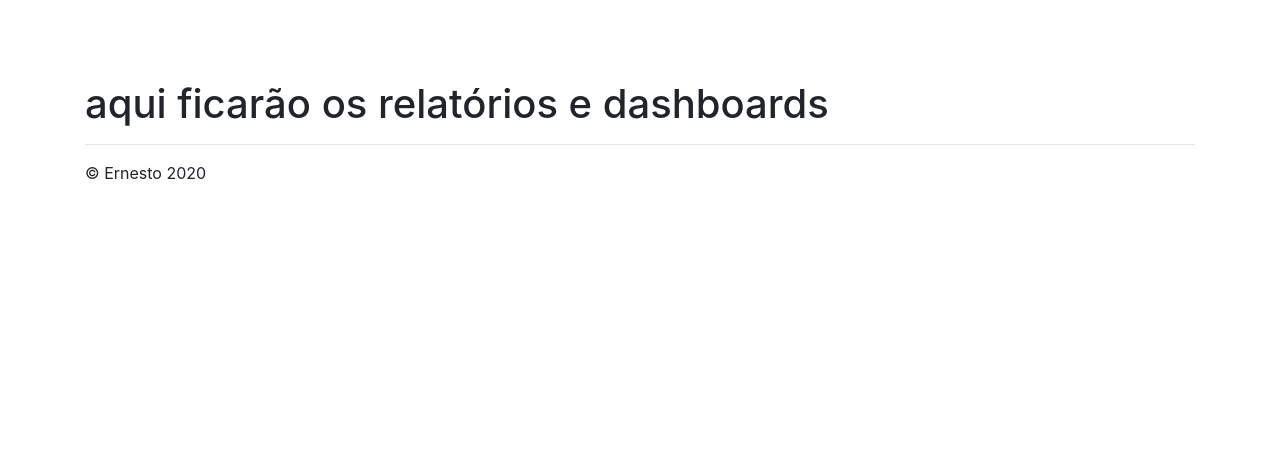
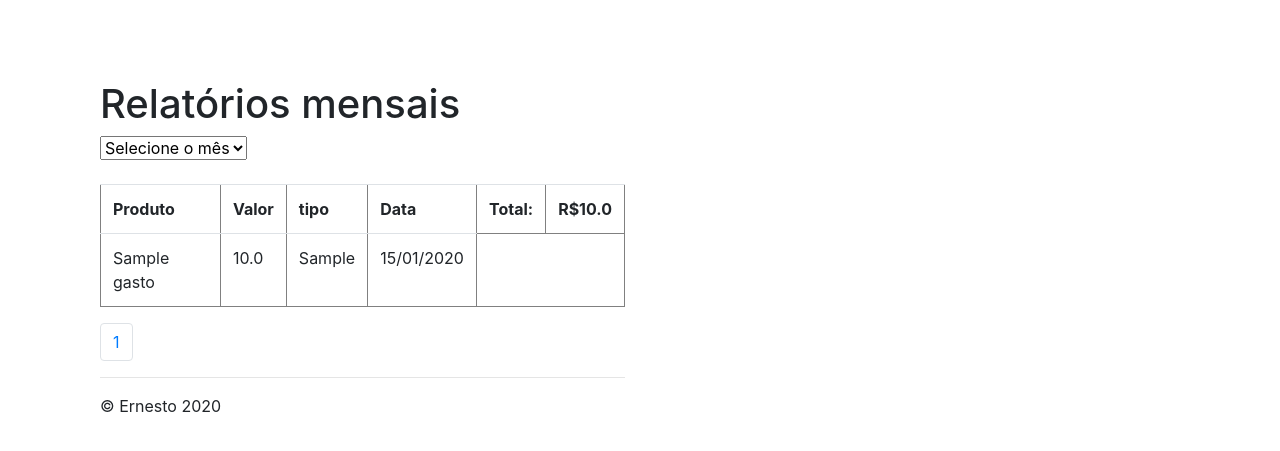
Before and after one commit to lucasernesto/controle_financa, a Flask app: page /relatorios in a window 1280 px wide. Shown: the part 56-507 px from the top of the page. Run offline with Flask 2, Linux system fonts and the light colour scheme; a user stored in the database is signed in; tables that the repository leaves empty hold one stand-in row (values such as "Sample post"); some libraries are stand-ins or nearby versions.

Commit message:
Inserir relatorio mensal

```diff
--- a/app/__init__.py
+++ b/app/__init__.py
@@ -7,6 +7,7 @@ app = Flask(__name__)
 app.config.from_object('config')
 
 login_manager = LoginManager()
+login_manager.login_view = 'login'
 login_manager.init_app(app)
 
 db = SQLAlchemy(app)
--- a/app/controllers/default.py
+++ b/app/controllers/default.py
@@ -1,4 +1,6 @@
+from wsgiref.util import request_uri
 import pendulum, flask, werkzeug
+from sqlalchemy import false
 from pendulum.parsing.exceptions import ParserError
 
 from flask import (
@@ -31,8 +33,10 @@ def index():
     if request.method == "POST":
         user = User.query.filter_by(username=form.username.data).first()
 
-        if form.validate_on_submit() and sha256_crypt.verify(
-            form.password.data, user.password
+        if (
+            user
+            and form.validate_on_submit()
+            and sha256_crypt.verify(form.password.data, user.password)
         ):
             login_user(user)
             return redirect(url_for("home"))
@@ -139,7 +143,6 @@ def login():
 @login_required
 def home(page_num=1):
     form = RegisterGastoForm()
-
     if request.method == "POST":
         if form.validate():
             mes = pendulum.parse(str(form.date.data)).month
@@ -158,7 +161,6 @@ def home(page_num=1):
             db.session.add(new_gasto)
             db.session.commit()
 
-    # TODO fazer pesquisar mes e aparecer os resultador que o usuario deseja
     mes = pendulum.today().month
     ano = pendulum.today().year
     rows = Gasto.query.filter_by(id_user=current_user.id, mes=mes, ano=ano).paginate(
@@ -194,23 +196,35 @@ def deletar_gasto(id):
     return redirect(url_for("home"))
 
 
-@app.route("/relatorios")
-def relatorios():
-    return render_template("relatorios.html")
+@app.route("/relatorios", methods=["GET", "POST"])
+@app.route("/relatorios/<int:mes>/<int:page_num>", methods=["GET", "POST"])
+@login_required
+def relatorios(mes=1, page_num=1):
+    if flask.request.method == "POST":
+        mes = request.form.get("mes")
+
+    rows = Gasto.query.filter_by(id_user=current_user.id, mes=mes).paginate(
+        per_page=5, page=page_num, error_out=True
+    )
+
+    total = get_total(
+        Gasto.query.filter_by(id_user=current_user.id, mes=mes).all(), False
+    )
+
+    return render_template("relatorios.html", rows=rows, total=total, mes=mes)
 
 
 @app.route("/logout")
 @login_required
 def logout():
     logout_user()
-
     return redirect(url_for("index"))
 
 
-def get_total(rows):
+def get_total(rows, pagamento=True):
     total = 0
     for row in rows:
-        if row.pago:
+        if row.pago and pagamento:
             continue
 
         total += row.valor
--- a/app/templates/home.html
+++ b/app/templates/home.html
@@ -42,7 +42,7 @@
                 {% for row in rows.items %}
                 <tr scope="row">
                     <td>
-                      <form action="{{ url_for('deletar_gasto', id=row.id) }}" method="post">
+                      <form action="{{ url_for('deletar_gasto', id=row.id, page='home') }}" method="post">
                         <div class="col text-center">
                           <button onclick="this.form.submit()" align="center" type="button" class="btn btn-danger btn-sm">x</button>
                         </div>
@@ -77,7 +77,7 @@
                         <li class="page-item"><a class="page-link" href="{{ url_for('home', page_num=page) }}"> {{page}} </a></li>
                     {% endfor %}
                     {% if rows.has_next %}
-                        <li class="page-item"><a class="page-link" href="{{rows.next_num}}"> Próximo </a></li>
+                        <li class="page-item"><a class="page-link" href="{{ url_for('home', page_num=rows.next_num) }}"> Próximo </a></li>
                     {% endif %}
                 </ul>
             </nav>
--- a/app/templates/relatorios.html
+++ b/app/templates/relatorios.html
@@ -6,7 +6,75 @@
     crossorigin="anonymous" referrerpolicy="no-referrer"></script>
 </head>
 <body>
-  <h1>aqui ficarão os relatórios e dashboards</h1>
+  <div class="container">
+    <h1>Relatórios mensais</h1>
+    <form  method="POST" action="{{url_for('relatorios')}}">
+    <select id='mes' name="mes" placeholder="Mês" onChange="this.form.submit()">
+      <option name="" value="">Selecione o mês</option>
+      <option name="Janeiro" value="1">Janeiro</option>
+      <option name="Fevereiro" value="2">Fevereiro</option>
+      <option name="Março" value="3">Março</option>
+      <option name="Abril" value="4">Abril</option>
+      <option name="Maio" value="5">Maio</option>
+      <option name="Junho" value="6">Junho</option>
+      <option name="Julho" value="7">Julho</option>
+      <option name="Agosto" value="8">Agosto</option>
+      <option name="Setembro" value="9">Setembro</option>
+      <option name="Outubro" value="10">Outubro</option>
+      <option name="Novembro" value="11">Novembro</option>
+      <option name="Dezembro" value="12">Dezembro</option>
+    </select>
+    </form>
+    </br>
+  </div>
 
+
+  <div class="col-sm-6">
+    <table class="table" border="1">
+        <tr>
+            <th>Produto</th>
+            <th>Valor</th>
+            <th>tipo</th>
+            <!-- <th>Vencimento: </th> -->
+            <th>Data</th>
+            <th>Total: </th>
+            <th>R${{ total }}</th>
+        </tr>
+        {% for row in rows.items %}
+        <tr scope="row">
+            <td>{{ row.nome }}</td>
+            <td>{{ row.valor }}</td>
+            <td>{{ row.tipo }}</td>
+            <!-- <td>{{ row.dia_vencimento }}</td> -->
+            {% if row.data %}
+            <td>{{ row.data.strftime("%d/%m/%Y") }}</td>
+            {% else %}
+            <td></td>
+            {% endif %}
+        </tr>
+        {% endfor %}
+    </table>
+
+    <nav aria-label align="center">
+      <ul class="pagination">
+          {% if rows.has_prev %}
+              <li class="page-item"><a class="page-link" href="{{ url_for('relatorios', page_num=rows.prev_num, mes=mes) }}"> Anterior </a></li>
+          {% endif %}
+          {% for page in rows.iter_pages(left_edge=3, right_edge=3) %}
+              <li class="page-item"><a class="page-link" href="{{ url_for('relatorios', page_num=page, mes=mes) }}"> {{page}} </a></li>
+          {% endfor %}
+          {% if rows.has_next %}
+              <li class="page-item"><a class="page-link" href="{{ url_for('relatorios', page_num=rows.next_num, mes=mes) }}"> Próximo </a></li>
+          {% endif %}
+      </ul>
+    </nav>
 </body>
+
+<script language=javascript type="text/javascript">
+  function run() {
+    a = document.getElementById("mes").value
+    var variable1 = "someString"
+  }
+</script>
+
 {% endblock %}
```
